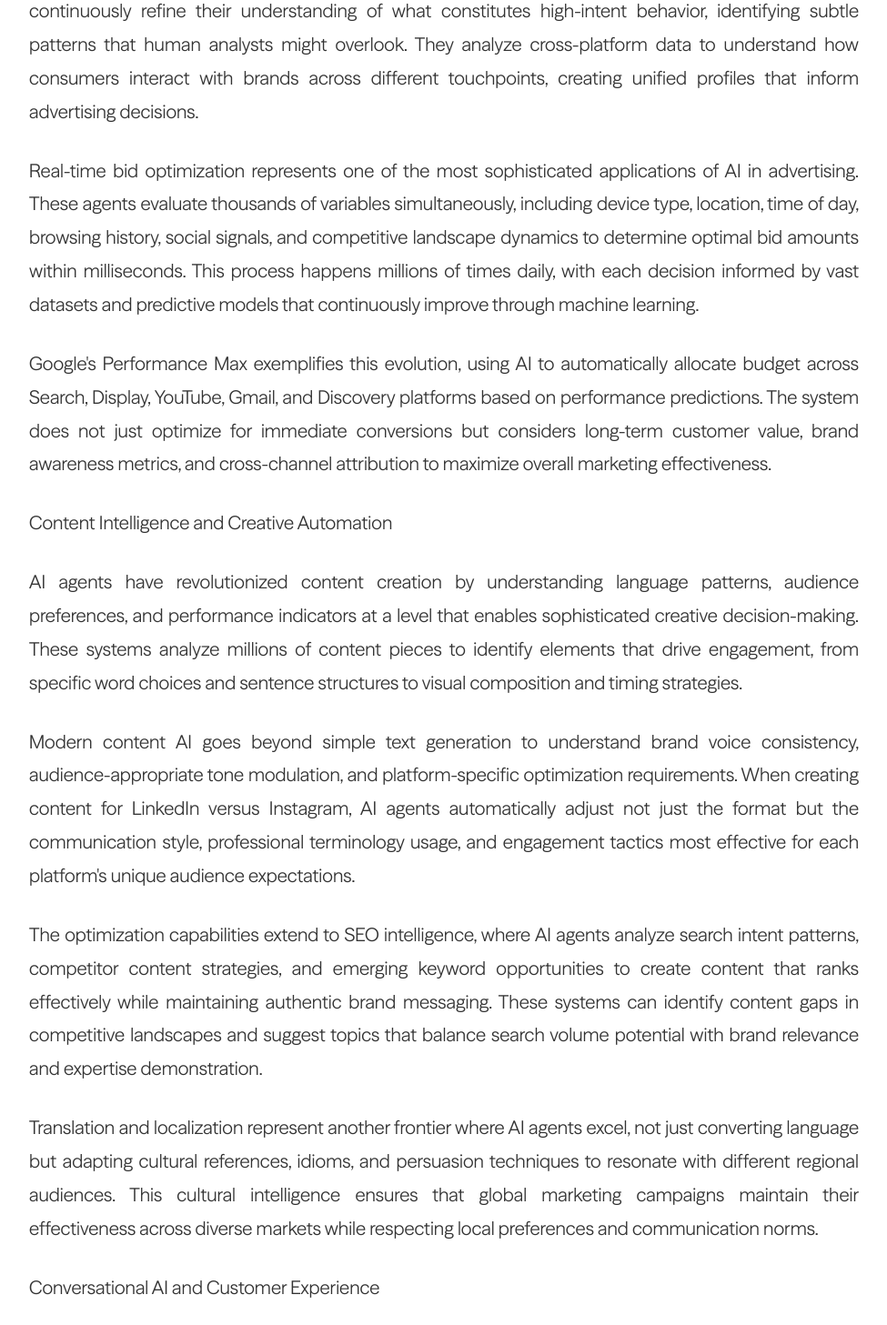
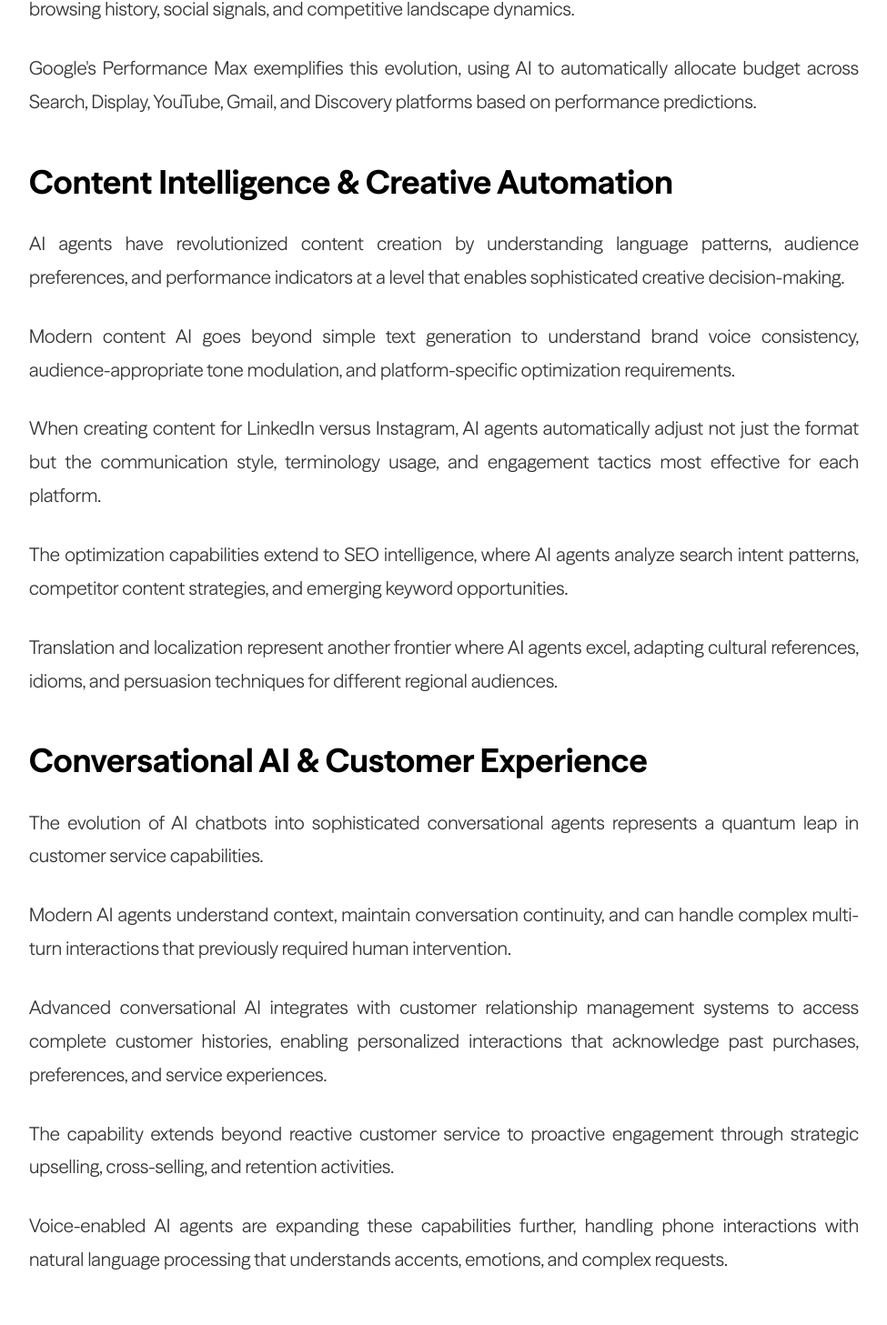
Before and after one commit to ChemyDigi/Alchemy-rewamp, a Next.js app: page /blog/impact-of-ai-agents-on-digital-marketing in a window 1280 px wide. Shown: the part 2694-4151 px from the top of the page at 91% size, without its empty margins (152-1127 px from the left). Built offline with nearby package versions, Linux system fonts and the light colour scheme.

Commit message:
Fixed the blog heading issue

```diff
--- a/app/blog/[slug]/page.tsx
+++ b/app/blog/[slug]/page.tsx
@@ -74,9 +74,19 @@ export default async function BlogPostPage(props: PageProps<"/blog/[slug]">) {
 					</div>
 
 					<div className="mx-auto mt-10 max-w-full space-y-7 text-lg leading-[1.8] text-black/80 sm:text-[1.28rem] px-30 text-justify">
-						{post.content.map((paragraph) => (
-							<p key={paragraph}>{paragraph}</p>
-						))}
+						{post.content.map((paragraph) => {
+							if (paragraph.startsWith("## ")) {
+								return (
+									<h2
+										key={paragraph}
+										className="mt-12 text-3xl font-bold leading-[1.2] text-black sm:text-4xl"
+									>
+										{paragraph.replace("## ", "")}
+									</h2>
+								);
+							}
+							return <p key={paragraph}>{paragraph}</p>;
+						})}
 					</div>
 				</article>
 
--- a/app/blog/data.json
+++ b/app/blog/data.json
@@ -11,53 +11,62 @@
     "content": [
       "The digital marketing ecosystem is undergoing a fundamental transformation that extends far beyond simple automation. AI agents have emerged as sophisticated digital entities capable of learning, adapting, and making complex decisions that were once the exclusive domain of human marketers.",
       "The revolution we're witnessing represents a paradigm shift from reactive marketing approaches to proactive, predictive strategies. AI agents operate continuously, analyzing market conditions, consumer behavior patterns, and competitive landscapes in real-time.",
-      "Modern AI agents have transformed personalization from a marketing buzzword into a scientific discipline. These systems analyze behavioral data streams that include micro-interactions such as scroll patterns, dwell durations, click sequences, and even the time spent reading specific content sections.",
-      "The Science of Hyper-Personalization",
-      "Modern AI agents have transformed personalization from a marketing buzzword into a scientific discipline. These systems analyze behavioral data streams that include micro-interactions such as scroll patterns, hover durations, click sequences, and even the time spent reading specific content sections. By processing these granular data points alongside traditional metrics like purchase history and demographic information, AI agents create comprehensive psychological profiles that guide content delivery with unprecedented precision.",
-      "The sophistication of this personalization extends beyond simple product recommendations. AI agents now orchestrate entire customer journeys, determining optimal touchpoint sequences, timing interventions, and content formats based on individual psychological triggers and behavioral predictors. This level of personalization creates experiences so tailored that customers often feel as though the brand understands their needs better than they do themselves.",
-      "Consider how streaming platforms like Netflix do not just recommend content based on past viewing history but analyze viewing patterns to understand mood states, attention spans, and even optimal viewing times for different content types. This multidimensional analysis enables AI agents to present the right content at precisely the right moment, dramatically increasing engagement rates and customer satisfaction.",
-      "Advanced Advertising Intelligence",
-      "The advertising landscape has evolved from demographic targeting to behavioral prediction, and AI agents are the architects of this transformation. These systems employ machine learning algorithms that continuously refine their understanding of what constitutes high-intent behavior, identifying subtle patterns that human analysts might overlook. They analyze cross-platform data to understand how consumers interact with brands across different touchpoints, creating unified profiles that inform advertising decisions.",
-      "Real-time bid optimization represents one of the most sophisticated applications of AI in advertising. These agents evaluate thousands of variables simultaneously, including device type, location, time of day, browsing history, social signals, and competitive landscape dynamics to determine optimal bid amounts within milliseconds. This process happens millions of times daily, with each decision informed by vast datasets and predictive models that continuously improve through machine learning.",
-      "Google's Performance Max exemplifies this evolution, using AI to automatically allocate budget across Search, Display, YouTube, Gmail, and Discovery platforms based on performance predictions. The system does not just optimize for immediate conversions but considers long-term customer value, brand awareness metrics, and cross-channel attribution to maximize overall marketing effectiveness.",
-      "Content Intelligence and Creative Automation",
-      "AI agents have revolutionized content creation by understanding language patterns, audience preferences, and performance indicators at a level that enables sophisticated creative decision-making. These systems analyze millions of content pieces to identify elements that drive engagement, from specific word choices and sentence structures to visual composition and timing strategies.",
-      "Modern content AI goes beyond simple text generation to understand brand voice consistency, audience-appropriate tone modulation, and platform-specific optimization requirements. When creating content for LinkedIn versus Instagram, AI agents automatically adjust not just the format but the communication style, professional terminology usage, and engagement tactics most effective for each platform's unique audience expectations.",
-      "The optimization capabilities extend to SEO intelligence, where AI agents analyze search intent patterns, competitor content strategies, and emerging keyword opportunities to create content that ranks effectively while maintaining authentic brand messaging. These systems can identify content gaps in competitive landscapes and suggest topics that balance search volume potential with brand relevance and expertise demonstration.",
-      "Translation and localization represent another frontier where AI agents excel, not just converting language but adapting cultural references, idioms, and persuasion techniques to resonate with different regional audiences. This cultural intelligence ensures that global marketing campaigns maintain their effectiveness across diverse markets while respecting local preferences and communication norms.",
-      "Conversational AI and Customer Experience",
-      "The evolution of AI chatbots into sophisticated conversational agents represents a quantum leap in customer service capabilities. Modern AI agents understand context, maintain conversation continuity, and can handle complex multi-turn interactions that previously required human intervention. These systems learn from every interaction, continuously improving their ability to understand intent, resolve issues, and provide value-added recommendations.",
-      "Advanced conversational AI integrates with customer relationship management systems to access complete customer histories, enabling personalized interactions that acknowledge past purchases, preferences, and service experiences. This integration allows AI agents to proactively address potential concerns, suggest relevant products or services, and escalate complex issues to human agents with comprehensive context already established.",
-      "The capability extends beyond reactive customer service to proactive engagement. AI agents can identify optimal moments for outreach based on behavioral triggers, lifecycle stage indicators, and predictive models that forecast customer needs. This proactive approach transforms customer service from a cost center into a revenue-generating function through strategic upselling, cross-selling, and retention activities.",
-      "Voice-enabled AI agents are expanding these capabilities further, handling phone interactions with natural language processing that understands accents, emotions, and complex requests. These voice agents can manage appointment scheduling, order processing, and technical support while maintaining conversation quality that customers often prefer over traditional call center experiences.",
-      "Predictive Analytics and Strategic Intelligence",
-      "AI agents have transformed marketing from a reactive discipline into a predictive science. These systems analyze historical data patterns, current market conditions, and external indicators to forecast consumer behavior, market trends, and campaign performance with remarkable accuracy. This predictive capability enables marketers to allocate resources more effectively, anticipate market shifts, and position brands strategically before competitive opportunities emerge.",
-      "Customer lifetime value prediction has become particularly sophisticated, with AI agents analyzing behavioral indicators that predict long-term customer relationships. These systems identify early warning signs of potential churn while simultaneously recognizing customers with high growth potential, enabling targeted retention and expansion strategies that maximize revenue impact.",
-      "Market trend analysis extends beyond traditional metrics to include social sentiment analysis, search behavior patterns, and even economic indicators that might influence consumer spending patterns. AI agents can correlate seemingly unrelated data points to identify emerging opportunities or potential market disruptions, providing strategic intelligence that informs both tactical campaign decisions and long-term business planning.",
-      "The predictive capabilities also extend to competitive intelligence, with AI agents monitoring competitor activities, pricing strategies, and marketing approaches to identify opportunities for differentiation or competitive response. This continuous competitive analysis ensures that marketing strategies remain dynamic and responsive to market conditions.",
-      "The Strategic Partnership Model",
-      "The relationship between AI agents and human marketers is evolving into a sophisticated partnership where artificial intelligence handles data processing, pattern recognition, and optimization tasks while humans focus on creative strategy, emotional intelligence, and relationship building. This division of labor leverages the unique strengths of both artificial and human intelligence to create marketing approaches that are both analytically sound and emotionally resonant.",
-      "AI agents excel at processing vast amounts of data to identify opportunities and optimize performance, but human marketers bring essential qualities like empathy, creativity, and strategic thinking that remain crucial for brand building and relationship development. The most successful marketing organizations are those that integrate AI capabilities seamlessly with human expertise, creating workflows where AI insights inform human creativity rather than replacing it.",
-      "This partnership model requires marketers to develop new skills focused on AI collaboration, data interpretation, and strategic decision-making based on AI-generated insights. The future belongs to marketing professionals who can effectively leverage AI tools while maintaining the human elements that create authentic brand connections and drive long-term customer loyalty.",
-      "Implementation and Future Evolution",
-      "The adoption of AI agents in marketing requires thoughtful implementation strategies that consider organizational readiness, data infrastructure, and change management requirements. Successful AI integration depends on having clean, accessible data systems and teams trained to interpret and act on AI-generated insights effectively.",
-      "The technology continues evolving rapidly, with emerging capabilities in areas like emotional AI, which can detect and respond to customer emotional states, and augmented creativity tools that can generate sophisticated visual and audio content. Future AI agents will likely incorporate more advanced reasoning capabilities, enabling them to handle complex strategic decisions and creative challenges that currently require human intervention.",
-      "Privacy regulations and ethical considerations are shaping AI development, with future systems designed to deliver personalization while respecting consumer privacy preferences and maintaining transparent data usage practices. The marketing organizations that succeed will be those that balance AI capabilities with ethical considerations and genuine customer value creation.",
-      "The transformation of digital marketing through AI agents represents more than technological advancement; it represents a fundamental shift toward more intelligent, responsive, and effective marketing practices. Organizations that embrace this evolution while maintaining focus on authentic customer relationships will create competitive advantages that compound over time, establishing market positions that become increasingly difficult for competitors to challenge.",
-      "As AI agents become more sophisticated and widely adopted, the competitive landscape will increasingly favor organizations that can effectively integrate artificial intelligence with human creativity and strategic thinking. The future of digital marketing lies not in choosing between human expertise and AI capabilities, but in creating synergistic relationships that leverage the unique strengths of both to deliver exceptional customer experiences and drive sustainable business growth.",
-      "Is Your Digital Presence Moving at a Snail's Pace While Competitors Speed Ahead?",
+      "## The Science of Hyper-Personalization",
+      "Modern AI agents have transformed personalization from a marketing buzzword into a scientific discipline. These systems analyze behavioral data streams that include micro-interactions such as scroll patterns, hover durations, click sequences, and even the time spent reading specific content sections.",
+      "By processing these granular data points alongside traditional metrics like purchase history and demographic information, AI agents create comprehensive psychological profiles that guide content delivery with unprecedented precision.",
+      "The sophistication of this personalization extends beyond simple product recommendations. AI agents now orchestrate entire customer journeys, determining optimal touchpoint sequences, timing interventions, and content formats based on individual psychological triggers and behavioral predictors.",
+      "Consider how streaming platforms like Netflix do not just recommend content based on past viewing history but analyze viewing patterns to understand mood states, attention spans, and even optimal viewing times for different content types.",
+      "## Advanced Advertising Intelligence",
+      "The advertising landscape has evolved from demographic targeting to behavioral prediction, and AI agents are the architects of this transformation.",
+      "These systems employ machine learning algorithms that continuously refine their understanding of what constitutes high-intent behavior, identifying subtle patterns that human analysts might overlook.",
+      "Real-time bid optimization represents one of the most sophisticated applications of AI in advertising. These agents evaluate thousands of variables simultaneously including device type, location, time of day, browsing history, social signals, and competitive landscape dynamics.",
+      "Google's Performance Max exemplifies this evolution, using AI to automatically allocate budget across Search, Display, YouTube, Gmail, and Discovery platforms based on performance predictions.",
+      "## Content Intelligence & Creative Automation",
+      "AI agents have revolutionized content creation by understanding language patterns, audience preferences, and performance indicators at a level that enables sophisticated creative decision-making.",
+      "Modern content AI goes beyond simple text generation to understand brand voice consistency, audience-appropriate tone modulation, and platform-specific optimization requirements.",
+      "When creating content for LinkedIn versus Instagram, AI agents automatically adjust not just the format but the communication style, terminology usage, and engagement tactics most effective for each platform.",
+      "The optimization capabilities extend to SEO intelligence, where AI agents analyze search intent patterns, competitor content strategies, and emerging keyword opportunities.",
+      "Translation and localization represent another frontier where AI agents excel, adapting cultural references, idioms, and persuasion techniques for different regional audiences.",
+      "## Conversational AI & Customer Experience",
+      "The evolution of AI chatbots into sophisticated conversational agents represents a quantum leap in customer service capabilities.",
+      "Modern AI agents understand context, maintain conversation continuity, and can handle complex multi-turn interactions that previously required human intervention.",
+      "Advanced conversational AI integrates with customer relationship management systems to access complete customer histories, enabling personalized interactions that acknowledge past purchases, preferences, and service experiences.",
+      "The capability extends beyond reactive customer service to proactive engagement through strategic upselling, cross-selling, and retention activities.",
+      "Voice-enabled AI agents are expanding these capabilities further, handling phone interactions with natural language processing that understands accents, emotions, and complex requests.",
+      "## Predictive Analytics & Strategic Intelligence",
+      "AI agents have transformed marketing from a reactive discipline into a predictive science.",
+      "These systems analyze historical data patterns, current market conditions, and external indicators to forecast consumer behavior, market trends, and campaign performance with remarkable accuracy.",
+      "Customer lifetime value prediction has become particularly sophisticated, with AI agents analyzing behavioral indicators that predict long-term customer relationships.",
+      "Market trend analysis extends beyond traditional metrics to include social sentiment analysis, search behavior patterns, and economic indicators that influence consumer spending patterns.",
+      "The predictive capabilities also extend to competitive intelligence, with AI agents monitoring competitor activities, pricing strategies, and marketing approaches.",
+      "## The Strategic Partnership Model",
+      "The relationship between AI agents and human marketers is evolving into a sophisticated partnership where artificial intelligence handles data processing, pattern recognition, and optimization tasks while humans focus on creative strategy, emotional intelligence, and relationship building.",
+      "AI agents excel at processing vast amounts of data to identify opportunities and optimize performance, but human marketers bring essential qualities like empathy, creativity, and strategic thinking.",
+      "The most successful marketing organizations are those that integrate AI capabilities seamlessly with human expertise.",
+      "This partnership model requires marketers to develop new skills focused on AI collaboration, data interpretation, and strategic decision-making based on AI-generated insights.",
+      "## Implementation & Future Evolution",
+      "The adoption of AI agents in marketing requires thoughtful implementation strategies that consider organizational readiness, data infrastructure, and change management requirements.",
+      "Successful AI integration depends on having clean, accessible data systems and teams trained to interpret and act on AI-generated insights effectively.",
+      "The technology continues evolving rapidly, with emerging capabilities in areas like emotional AI and augmented creativity tools.",
+      "Privacy regulations and ethical considerations are shaping AI development, with future systems designed to deliver personalization while respecting consumer privacy preferences.",
+      "The transformation of digital marketing through AI agents represents more than technological advancement; it represents a fundamental shift toward more intelligent, responsive, and effective marketing practices.",
+      "As AI agents become more sophisticated and widely adopted, the future of digital marketing lies in creating synergistic relationships between human creativity and AI capabilities.",
+      "## Is Your Digital Presence Moving at a Snail's Pace While Competitors Speed Ahead?",
       "In today's digital landscape, slow marketing results can be the death of your business. While you are waiting months for traditional marketing strategies to show results, your competitors are capturing your potential customers and dominating your market space.",
-      "Is Your Digital Marketing Moving at a Snail's Pace?",
+      "## Is Your Digital Marketing Moving at a Snail's Pace?",
       "While you are waiting months for results, your competitors are racing ahead and capturing your potential customers.",
-      "The Reality Check",
-      "Website traffic crawling while competitors soar",
-      "Social media stuck in neutral",
-      "Paid ads burning budget with zero returns",
-      "Lead generation slower than molasses",
-      "Revenue growth completely stagnant",
-      "Why Most Businesses Struggle: They use outdated strategies or try to handle digital marketing in-house, focusing on vanity metrics instead of revenue-driving results.",
-      "Stop Waiting for Results That Never Come. Every day you delay is another day your competitors gain ground. Your business deserves marketing that moves as fast as your ambitions.",
-      "Ready to leave slow digital growth in the dust? Partner with Alchemy Digital Marketing - where instant results meet long-term success."
+      "## The Reality Check",
+      "• Website traffic crawling while competitors soar",
+      "• Social media stuck in neutral",
+      "• Paid ads burning budget with zero returns",
+      "• Lead generation slower than molasses",
+      "• Revenue growth completely stagnant",
+      "## Why Most Businesses Struggle",
+      "They use outdated strategies or try to handle digital marketing in-house, focusing on vanity metrics instead of revenue-driving results.",
+      "## Stop Waiting for Results That Never Come",
+      "Every day you delay is another day your competitors gain ground. Your business deserves marketing that moves as fast as your ambitions.",
+      "## Ready to Leave Slow Digital Growth in the Dust?",
+      "Partner with Alchemy Digital Marketing - where instant results meet long-term success."
     ],
     "readMore": [
       "how-cloud-computing-is-changing-business",
```
